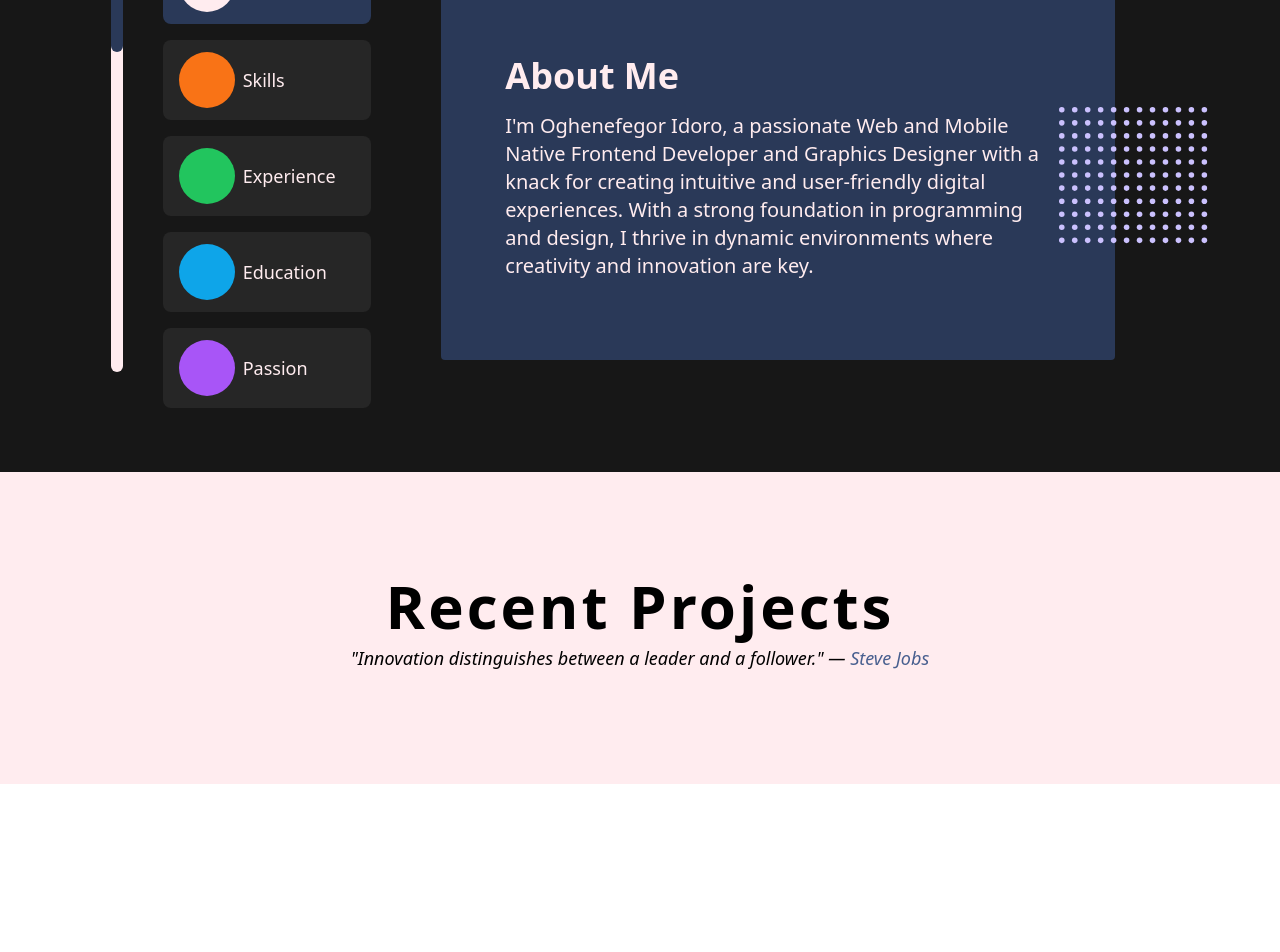
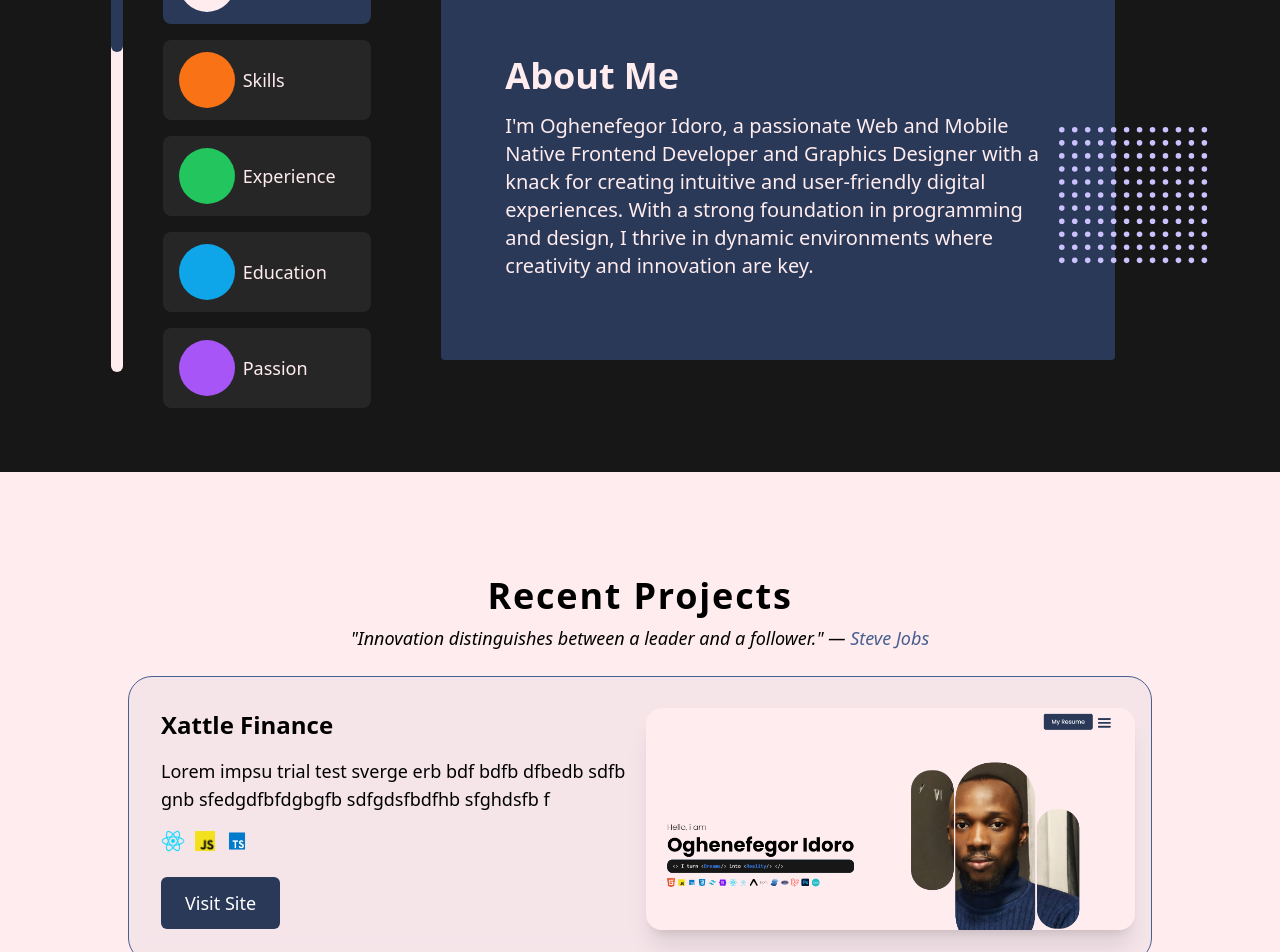
Before and after one commit to fegig/my-portfolio, a React (Vite) app: page / in a window 1280 px wide. Shown: the part 1020-1972 px from the top of the page. Before the commit the page ends 1804 px from the top, so only its background shows below. Built offline with nearby package versions, Linux system fonts and the light colour scheme; some icons are missing.

Commit message:
added project format

```diff
--- a/package.json
+++ b/package.json
@@ -11,6 +11,7 @@
   },
   "dependencies": {
     "@flaticon/flaticon-uicons": "^3.3.1",
+    "aos": "^2.3.4",
     "framer-motion": "^11.3.30",
     "react": "^18.2.0",
     "react-dom": "^18.2.0"
--- a/src/App.jsx
+++ b/src/App.jsx
@@ -1,9 +1,17 @@
+import { useEffect } from 'react'
 import './App.css'
 import Bios from './components/Bios'
 import Header from './components/header'
 import Hero from './components/Hero'
 import Projects from './components/Projects'
+import Aos from "aos";
+import 'aos/dist/aos.css';
 function App() {
+  useEffect(()=>{
+    Aos.init();
+
+  },[])
+
   return (
     <div className='snap-mandatory snap-y'>
       <Header />
--- a/src/components/Bios.tsx
+++ b/src/components/Bios.tsx
@@ -49,7 +49,6 @@ export default function Bios() {
     useEffect(() => {
         if (activeBiosInfo) {
             const w = activeBiosInfo.id * 100 / biosInfo.length;
-            console.log("w", w);
             setProgress(w);
         }
     }, [activeBiosInfo]);
@@ -58,11 +57,11 @@ export default function Bios() {
         <section className='bg-neutral-900 lg:py-16 pt-10 snap-start'>
             <div className='container flex flex-wrap items-center justify-evenly space-y-2 mx-auto'>
               <div className='flex justify-between items-center flex-wrap max-w-screen-sm max-md:container space-y-2 '>
-                <div className={`md:h-[400px] md:w-3 w-[400px] h-3 bg-color-1 rounded-lg mx-10`}>
+                <div className={`md:h-[400px] md:w-3 w-[400px] h-3 bg-color-1 rounded-lg mx-10`} data-aos="fade-right"     data-aos-offset="300"     data-aos-easing="ease-in-sine">
                     <div className={`md:h-1/4 h-full w-1/4 md:w-full max-md:hidden ${activeColor} rounded-lg smooth`} style={{ height: `${progress}%` }} />
                     <div className={`md:h-1/4 h-full w-1/4 md:hidden   ${activeColor} rounded-lg smooth`} style={{ width: `${progress}%` }} />
                 </div>
-                <div className='flex md:flex-col items-center justify-evenly md:space-y-4 flex-wrap'>
+                <div className='flex md:flex-col items-center justify-evenly md:space-y-4 flex-wrap' data-aos="fade-right"     data-aos-offset="100"     data-aos-easing="ease-in-sine">
                     {
                         biosInfo.map((bios) => {
 
@@ -86,8 +85,8 @@ export default function Bios() {
                 </div>
 
                 <div className='md:w-[768px]'>
-                    <div className='flex '>
-                        <div className={`flex flex-col ${activeColor} p-16 mx-auto rounded text-primary smooth`}>
+                    <div className='flex ' data-aos="fade-left"     data-aos-offset="100"     data-aos-easing="ease-in-sine">
+                        <div className={`flex flex-col ${activeColor} p-16 mx-auto rounded text-primary smooth`} >
                             <div className='font-bold text-4xl smooth'>
                                 {activeBiosInfo?.name}
                             </div>
@@ -97,7 +96,7 @@ export default function Bios() {
 
 
                         </div>
-                        <div className='md:self-center flex self-end md:-ml-14 max-md:absolute'>
+                        <div className='md:self-center flex self-end md:-ml-14 max-md:absolute w-full justify-center -mb-10'>
                             <img src='/assets/dots.svg' className='md:min-w-[150px]' />
                         </div>
                     </div>
--- a/src/components/Hero.tsx
+++ b/src/components/Hero.tsx
@@ -6,10 +6,10 @@ const Hero = () => {
        <section className=" bg-color-1 w-full h-[800px] p-10 mx-auto min-w-full xl:px-0 snap-start">
         <div className='justify-evenly flex-wrap relative flex items-center py-2 px-0 my-0 mx-auto  max-w-screen-2xl'>
           <div className="flex flex-col max-lg:order-2 order-1 max-lg:items-center">
-            <div className='font-light text-2xl '>
+            <div className='font-light text-2xl ' data-aos="fade-down"   data-aos-offset="100"   data-aos-easing="linear">
               Hello, i am
             </div>
-            <div className='font-bold md:text-6xl text-[34px] my-2'>
+            <div className='font-bold md:text-6xl text-[34px] my-2' data-aos="fade-right"  data-aos-offset="100"   data-aos-easing="ease-in-sine">
               Oghenefegor Idoro
             </div>
             <code className=' max-w-screen-sm group'>
@@ -29,7 +29,7 @@ const Hero = () => {
 
           </div>
           <div className="flex max-lg:order-1 order-2">
-            <div className='p-8 lg:max-h-[650px] max-h-[350px] flex justify-center items-center'>
+            <div  data-aos="fade-up" className='p-8 lg:max-h-[650px] max-h-[350px] flex justify-center items-center'>
               <img src="/assets/me.svg" alt='Oghenefegor Idoro' className='object-cover h-full' />
             </div>
           </div>
--- a/src/components/Projects.tsx
+++ b/src/components/Projects.tsx
@@ -1,19 +1,65 @@
 import React from 'react'
 
+
+const projectList = [
+  { name: "Xattle Finance", description: "Lorem impsu trial test sverge erb bdf bdfb dfbedb sdfb gnb sfedgdfbfdgbgfb sdfgdsfbdfhb sfghdsfb f ", stacks: [{ name: "react JS", icon: "react.png" }, { name: "JS", icon: "js.png" }, { name: "TS", icon: "ts.png" },], image: "/assets/sample.png", link: "" },
+  { name: "Artsfields", description: "Lorem impsu trial test sverge erb bdf bdfb dfbedb sdfb gnb sfedgdfbfdgbgfb sdfgdsfbdfhb sfghdsfb f ", stacks: [{ name: "react", icon: "react.png" }, { name: "JS", icon: "js.png" }, { name: "TS", icon: "ts.png" },], image: "/assets/sample.png", link: "" },
+  { name: "Medville Engineering", description: "Lorem impsu trial test sverge erb bdf bdfb dfbedb sdfb gnb sfedgdfbfdgbgfb sdfgdsfbdfhb sfghdsfb f ", stacks: [{ name: "HTML", icon: "html.png" }, { name: "JS", icon: "js.png" }, { name: "TS", icon: "ts.png" },], image: "/assets/sample.png", link: "" },
+  { name: "Estates Hub", description: "Lorem impsu trial test sverge erb bdf bdfb dfbedb sdfb gnb sfedgdfbfdgbgfb sdfgdsfbdfhb sfghdsfb f ", stacks: [{ name: "solid js", icon: "solid.png" }, { name: "TS", icon: "ts.png" }], image: "/assets/sample.png", link: "" },
+  { name: "Cellus", description: "Lorem impsu trial test sverge erb bdf bdfb dfbedb sdfb gnb sfedgdfbfdgbgfb sdfgdsfbdfhb sfghdsfb f ", stacks: [{ name: "React  JS", icon: "react.png" }, { name: "React Native", icon: "RN.png" }, { name: "laravel", icon: "laravel.png" }, { name: "TS", icon: "ts.png" },], image: "/assets/sample.png", link: "" },
+  { name: "Pat&Flo Limited", description: "Lorem impsu trial test sverge erb bdf bdfb dfbedb sdfb gnb sfedgdfbfdgbgfb sdfgdsfbdfhb sfghdsfb f ", stacks: [{ name: "Next JS", icon: "next.png" }, { name: "tailwind", icon: "tailwind.png" }, { name: "php", icon: "PHP.png" }, { name: "HTML", icon: "html.png" }, { name: "css", icon: "css.png" }], image: "/assets/sample.png", link: "" },
+  { name: "Eleastar Tech", description: "Lorem impsu trial test sverge erb bdf bdfb dfbedb sdfb gnb sfedgdfbfdgbgfb sdfgdsfbdfhb sfghdsfb f ", stacks: [{ name: "Next JS", icon: "next.png" }, { name: "tailwind", icon: "tailwind.png" }], image: "/assets/sample.png", link: "" },
+
+]
 export default function Projects() {
   return (
-    <section className="bg-color-1  flex w-full  py-16">
+    <section className="bg-color-1  flex w-full  py-16 px-4">
       <div className="flex  justify-evenly items-center mx-auto my-6 flex-wrap gap-x-2 gap-y-4 max-w-screen-xl py-4">
         <div className='flex-col flex items-center'>
-      <div className="tracking-wider text-center lg:text-left text-6xl font-bold ">Recent Projects</div>
+          <div className="tracking-wider text-center lg:text-left text-4xl font-bold ">Recent Projects</div>
           <div className='text-center my-2 text-lg'>
             <blockquote className='italic'>
               "Innovation distinguishes between a leader and a follower." — <span className='text-primary-alt'>Steve Jobs</span>
             </blockquote>
+          </div>
+          <div className='my-4 max-w-screen-lg w-full  space-y-6'>
+            {projectList.map((project, i) => (
+              <div data-aos="zoom-out-up" data-aos-offset={i * 50} className='border border-primary-alt flex  max-md:flex-wrap py-4 px-4 rounded-3xl bg-primary-alt/5 backdrop-blur-md items-center' key={i}>
+                <div className='flex flex-col px-2 md:px-4 py-4 space-y-4 max-md:order-2'>
+
+                  <div className='font-bold text-2xl'>
+                    {project.name}
+                  </div>
+                  <div className='text-lg'>
+                    {project.description}
+                  </div>
+                  <div className=" flex space-x-2 my-2 flex-wrap items-center">
+                    {project?.stacks?.map(stack => (
+                      <div className=" w-6 mb-2" key={stack.name}>
+                        <img src={"/icons/" + stack.icon} alt={stack.name} className="grayscale-0 w-full h-full  smooth hover:grayscale" />
+                      </div>
+                    ))}
+                  </div>
+                  <div className='flex' data-aos="zoom-out">
+
+                    <a className='btn-primary ' href={project.link} target="_blank">Visit Site</a>
+                  </div>
+                </div>
+                <div className='space-y-4 items-center flex flex-col max-md:order-1'>
+
+                  <div className='max-w-4xl rounded-xl'>
+                    <img className='object-cover w-full rounded-2xl shadow-xl' src={project.image} alt={project.name} />
+                  </div>
+
 
                 </div>
               </div>
 
+            ))}
+          </div>
+
+
+        </div>
       </div>
     </section>
   )
```
Also changed, not shown: public/assets/sample.png (added), 1 other file (tests, documents, lock files or other folders). Lines whose indentation alone changed are shown as unchanged.
